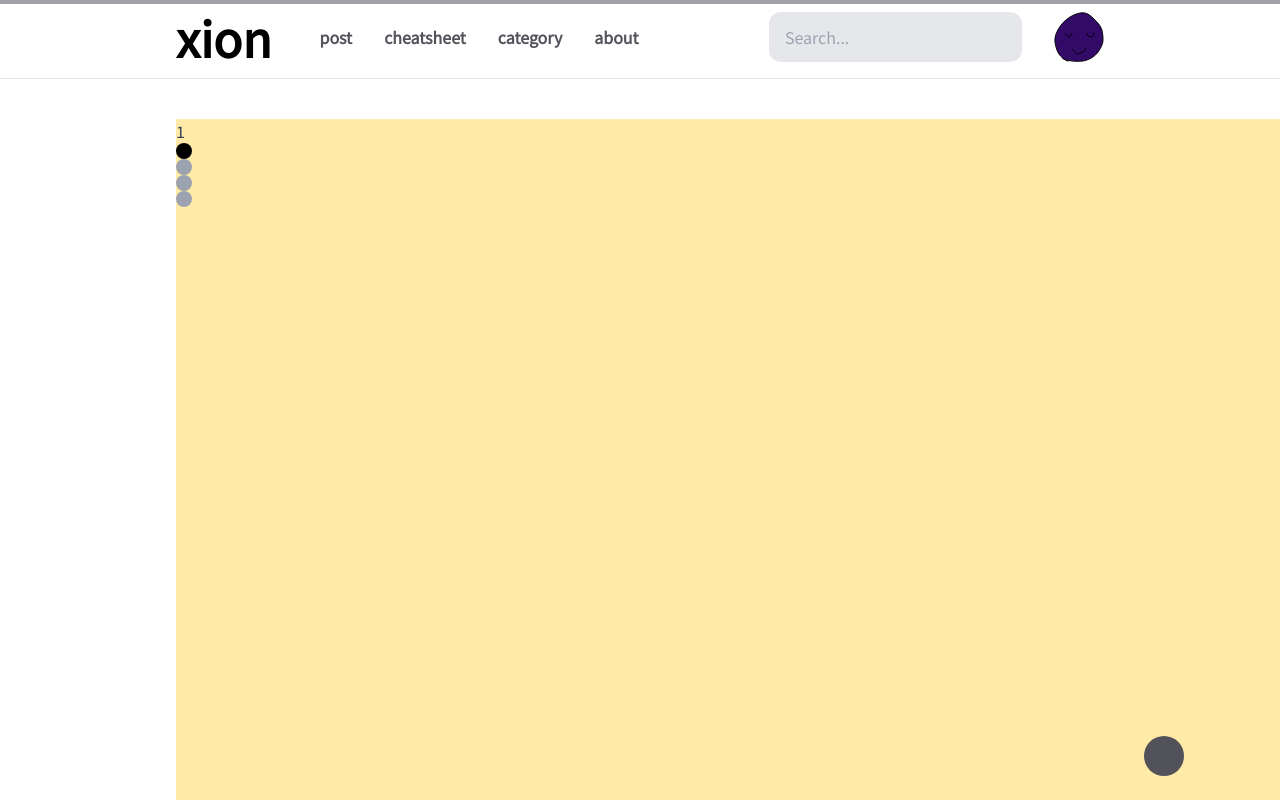
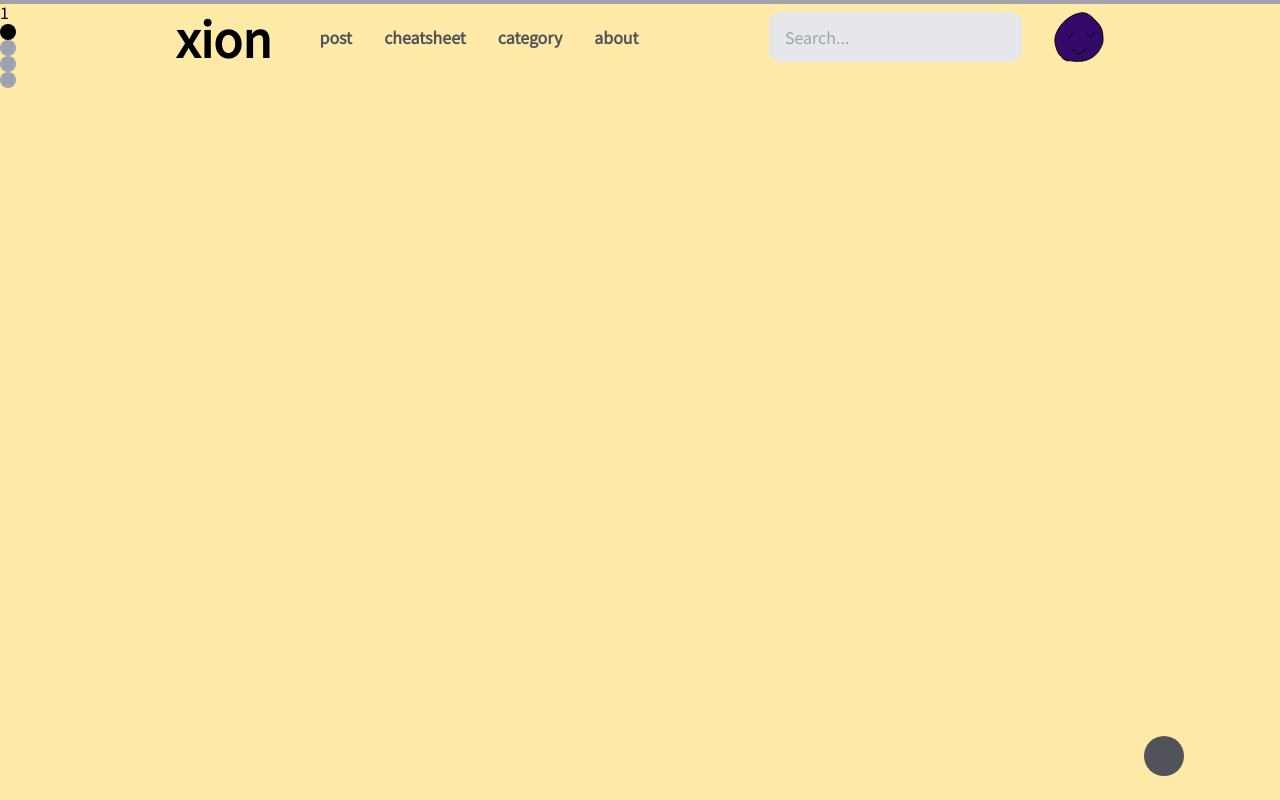
Before and after one commit to XionWCFM/devxion-blog, a Next.js app: page / in a window 1280 px wide. Shown: the top 800 px of the page. Built offline with nearby package versions, Linux system fonts and the light colour scheme.

Commit message:
:zap: Portfolio header
header is sticky

```diff
--- a/app/(portfolio)/layout.tsx
+++ b/app/(portfolio)/layout.tsx
@@ -2,10 +2,11 @@ import '@/styles/animation.css';
 import '@/styles/globals.css';
 import '@/styles/style.css';
 
-import { Footer, Header, MoveTop, Providers } from '@/components';
+import { MoveTop, Providers } from '@/components';
 import { Noto_Sans_KR } from 'next/font/google';
 
 import ScrollProgressBar from '@/components/helper-components/ScrollProgressBar';
+import PortfolioHeader from '@/components/ui-components/PortfolioHeader';
 import { Metadata } from 'next';
 
 export const metadata: Metadata = {
@@ -45,20 +46,14 @@ export default function RootLayout({
 }) {
   return (
     <html lang="kr" className={notosanskr.className}>
-      <body className="dark:bg-gradient-to-br dark:from-black dark:to-gray-800  bg-white overflow-x-hidden min-h-screen">
+      <body>
         <Providers>
           <ScrollProgressBar />
-
-          <div className="wrapper">
-            <Header />
-            <div className="text-gray-700 transition-colors duration-300 dark:text-gray-200 ">
-              <div className="  px-12 py-10 max-w-[1024px] mx-auto">
-                {children}
-              </div>
-            </div>
+          <div className="">
+            <PortfolioHeader />
+            {children}
           </div>
           <MoveTop />
-          <Footer />
         </Providers>
       </body>
     </html>
--- a/components/ui-components/Header.tsx
+++ b/components/ui-components/PortfolioHeader.tsx
@@ -8,7 +8,7 @@ import DarkModeToggleBtn from '../helper-components/DarkModeToggleBtn';
 
 const HighlightVariants = cva(
   ` transition-colors duration-300
-  hover:text-yellow-400 font-extrabold text-zinc-600 dark:text-zinc-300
+  hover:text-yellow-400 font-extrabold dark:text-white text-zinc-600
   `,
   {
     variants: {
@@ -32,7 +32,7 @@ const Header = ({}: HeaderProps) => {
   const currentRoute = usePathname().split('/')[1];
 
   return (
-    <header className=" flex lg:block  top-0 z-30 bg-white  pb-4 pt-3 border-b dark:border-none border-gray-200 dark:bg-inherit smooth">
+    <header className=" fixed pb-4 pt-3 smooth top-0 left-0 right-0 ">
       <div className=" flex lg:flex-row flex-col lg:justify-between lg:items-center gap-y-8 max-w-[1024px] mx-auto px-12 ">
         <div className=" flex items-center gap-12">
           <Link href={'/'}>
@@ -40,7 +40,7 @@ const Header = ({}: HeaderProps) => {
               xion
             </p>
           </Link>
-          <div className=" gap-4 lg:gap-8 grid grid-cols-2 lg:flex lg:flex-row lg:items-start items-end">
+          <nav className=" gap-4 lg:gap-8 grid grid-cols-2 lg:flex lg:flex-row lg:items-start items-end">
             {navigateArray.map((item) => (
               <Link
                 href={item === 'category' ? `/${item}/all` : `/${item}`}
@@ -54,7 +54,7 @@ const Header = ({}: HeaderProps) => {
                 {item}
               </Link>
             ))}
-          </div>
+          </nav>
         </div>
         <div className="flex gap-4 lg:gap-8 justify-between ">
           <input
```
